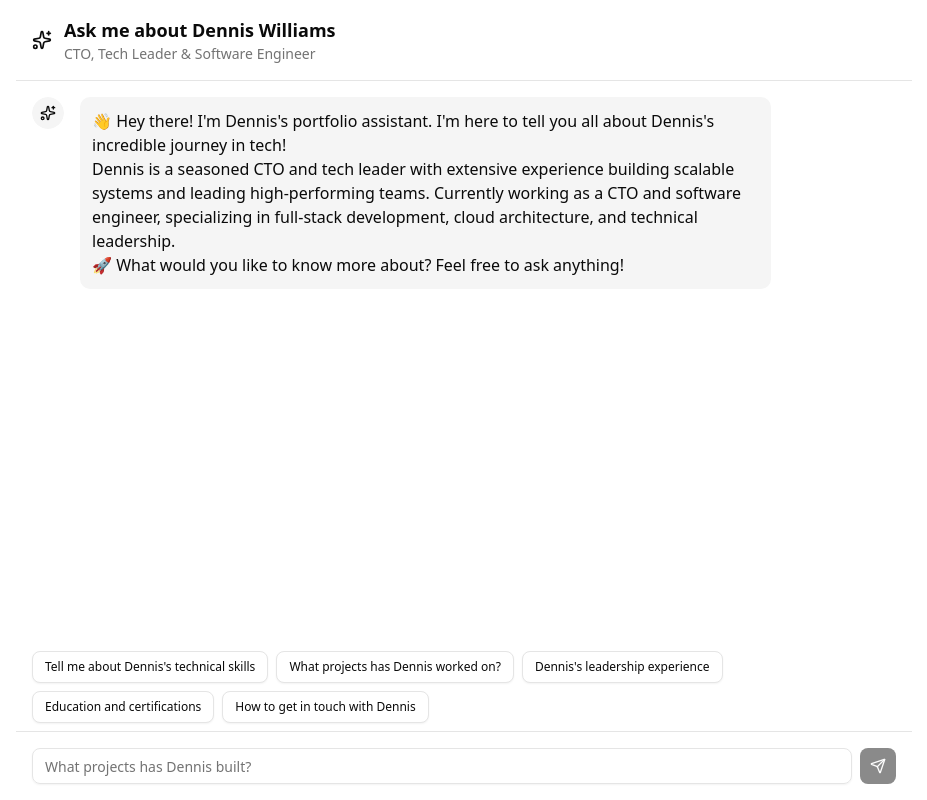
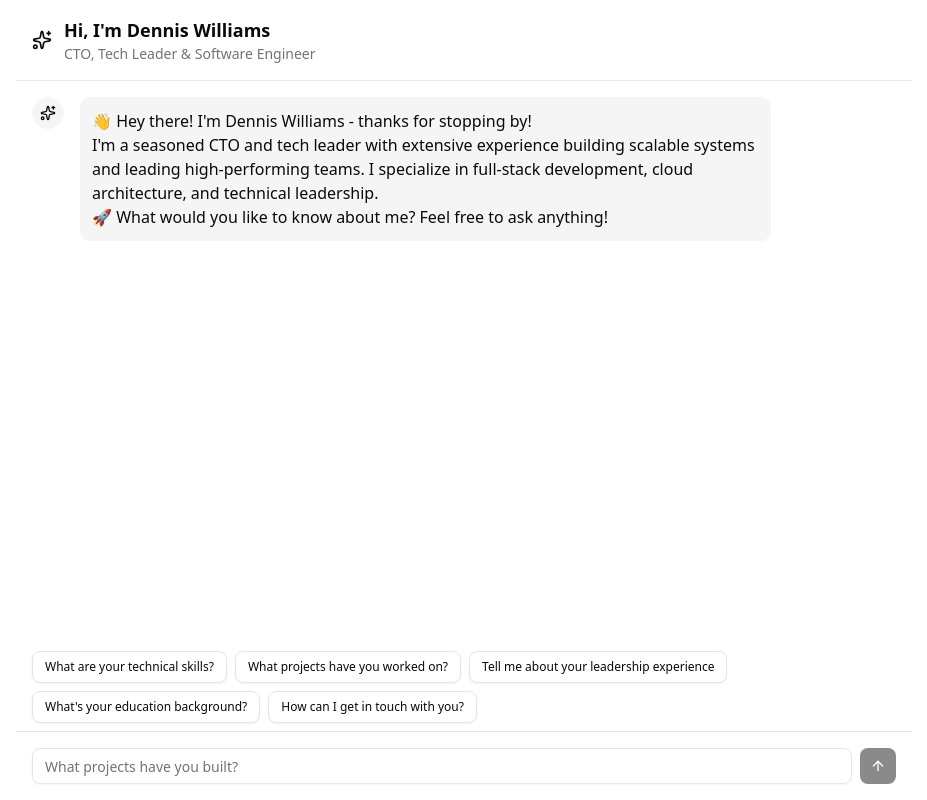
Before and after one commit to denwilliams/portfolio, a Next.js app: page / in a window 1280 px wide. Shown: the whole page, without its empty margins (176-1103 px from the left). Built offline with nearby package versions, Linux system fonts and the light colour scheme.

Commit message:
refactor: update initial greeting and suggestions in ChatInterface, replace icons for clarity

```diff
--- a/components/ChatInterface.tsx
+++ b/components/ChatInterface.tsx
@@ -5,7 +5,7 @@ import ReactMarkdown from 'react-markdown'
 import { Input } from '@/components/ui/input'
 import { Button } from '@/components/ui/button'
 import { Avatar, AvatarFallback } from '@/components/ui/avatar'
-import { Send, Sparkles, Loader2 } from 'lucide-react'
+import { ArrowUp, Sparkles, Loader2, User } from 'lucide-react'
 
 // Generate short unique ID (8 characters)
 const generateShortId = () => {
@@ -34,11 +34,11 @@ const ChatInterface = () => {
     {
       id: 1,
       sender: 'ai',
-      content: `👋 Hey there! I'm Dennis's portfolio assistant. I'm here to tell you all about Dennis's incredible journey in tech!
+      content: `👋 Hey there! I'm Dennis Williams - thanks for stopping by!
 
-Dennis is a seasoned CTO and tech leader with extensive experience building scalable systems and leading high-performing teams. Currently working as a CTO and software engineer, specializing in full-stack development, cloud architecture, and technical leadership.
+I'm a seasoned CTO and tech leader with extensive experience building scalable systems and leading high-performing teams. I specialize in full-stack development, cloud architecture, and technical leadership.
 
-🚀 What would you like to know more about? Feel free to ask anything!`
+🚀 What would you like to know about me? Feel free to ask anything!`
     }
   ])
   const [inputValue, setInputValue] = useState('')
@@ -47,19 +47,19 @@ Dennis is a seasoned CTO and tech leader with extensive experience building scal
   const messagesEndRef = useRef<HTMLDivElement>(null)
 
   const suggestions = [
-    "Tell me about Dennis's technical skills",
-    "What projects has Dennis worked on?",
-    "Dennis's leadership experience",
-    "Education and certifications",
-    "How to get in touch with Dennis"
+    "What are your technical skills?",
+    "What projects have you worked on?",
+    "Tell me about your leadership experience",
+    "What's your education background?",
+    "How can I get in touch with you?"
   ]
 
   const placeholders = [
-    "Ask about Dennis's technical expertise...",
-    "What projects has Dennis built?",
-    "Tell me about Dennis's leadership style...",
-    "What are Dennis's core skills?",
-    "How can I contact Dennis?"
+    "What's your technical expertise?",
+    "What projects have you built?",
+    "Tell me about your leadership style...",
+    "What are your core skills?",
+    "How can I contact you?"
   ]
 
   const scrollToBottom = () => {
@@ -179,7 +179,7 @@ Dennis is a seasoned CTO and tech leader with extensive experience building scal
       <div className="flex items-center gap-3 p-4 border-b">
         <Sparkles className="w-5 h-5" />
         <div>
-          <h2 className="text-lg font-semibold">Ask me about Dennis Williams</h2>
+          <h2 className="text-lg font-semibold">Hi, I'm Dennis Williams</h2>
           <p className="text-sm text-muted-foreground">CTO, Tech Leader & Software Engineer</p>
         </div>
       </div>
@@ -193,7 +193,7 @@ Dennis is a seasoned CTO and tech leader with extensive experience building scal
           >
             <Avatar className="w-8 h-8">
               <AvatarFallback>
-                {message.sender === 'ai' ? <Sparkles className="w-4 h-4" /> : 'U'}
+                {message.sender === 'ai' ? <Sparkles className="w-4 h-4" /> : <User className="w-4 h-4" />}
               </AvatarFallback>
             </Avatar>
             <div className="flex flex-col gap-2 max-w-[80%]">
@@ -260,7 +260,7 @@ Dennis is a seasoned CTO and tech leader with extensive experience building scal
             {isLoading ? (
               <Loader2 className="w-4 h-4 animate-spin" />
             ) : (
-              <Send className="w-4 h-4" />
+              <ArrowUp className="w-4 h-4" />
             )}
           </Button>
         </div>
```
